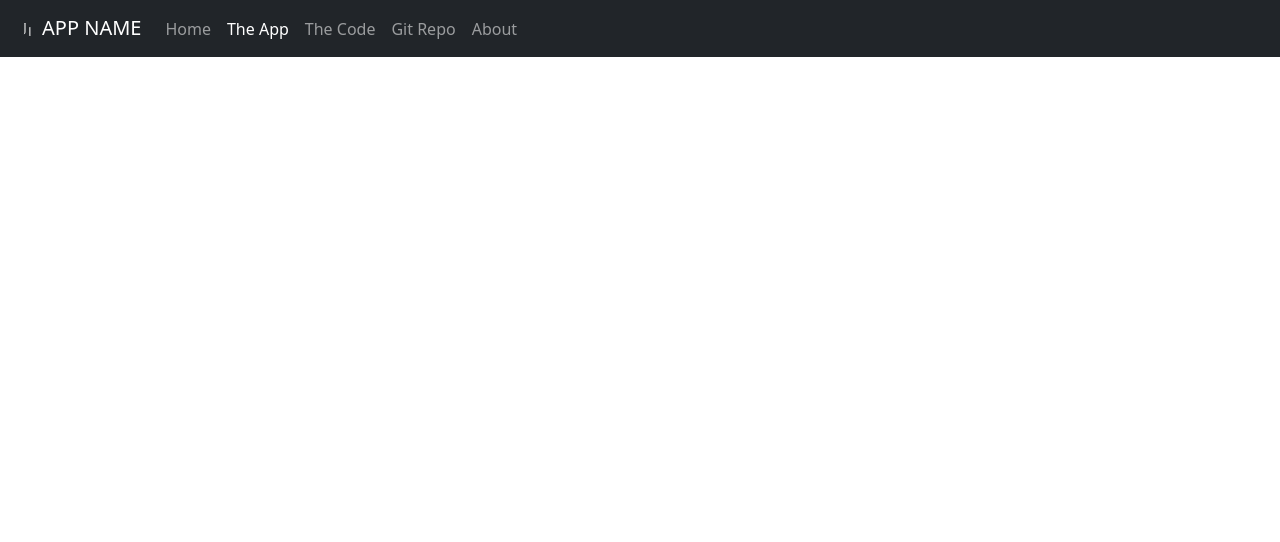
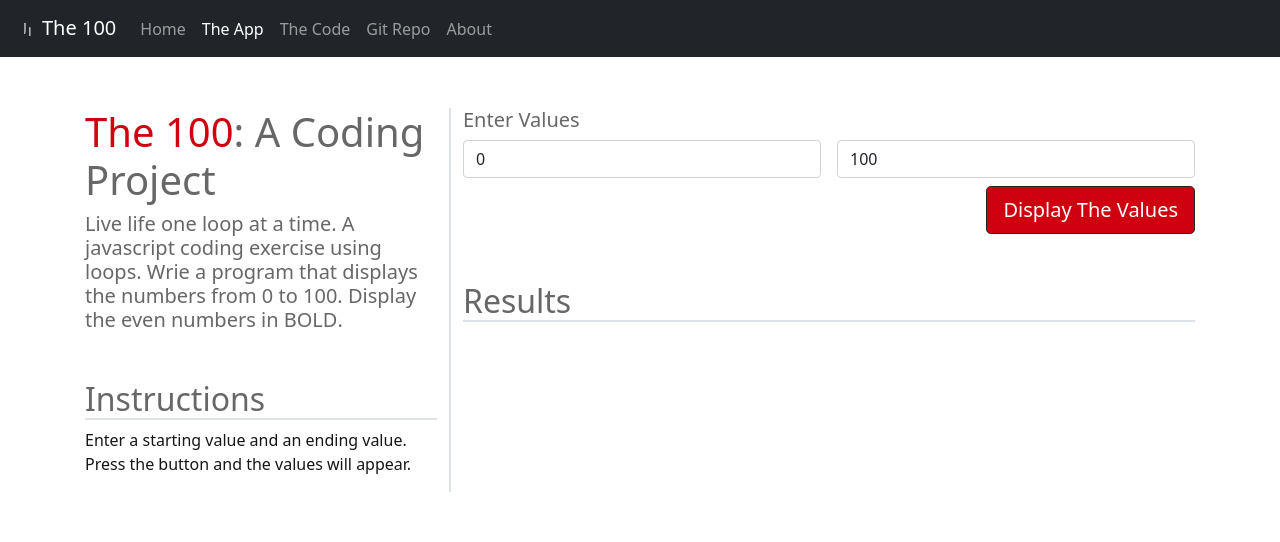
Before and after one commit to jsingram/js-project-the-100, a plain HTML site: page app.html in a window 1280 px wide. Shown: the top 542 px of the page. Drawn offline with nearby package versions, Linux system fonts and the light colour scheme.

Commit message:
Worked out logic flow of js script.
Worked out the basic app using console.log() and added some validation.

```diff
--- a/app.html
+++ b/app.html
@@ -33,7 +33,7 @@
     <!-- === Nav Section -->
     <nav class="navbar navbar-expand-md navbar-dark fixed-top bg-dark">
         <div class="container-fluid">
-            <a class="navbar-brand" href="#"><img src="/img/3.svg" class="d-inline-block align-text-top" alt="Jonathan Ingram Logo" width="30" height="30">APP NAME</a>
+            <a class="navbar-brand" href="#"><img src="/img/3.svg" class="d-inline-block align-text-top" alt="Jonathan Ingram Logo" width="30" height="30">The 100</a>
             <button class="navbar-toggler" type="button" data-bs-toggle="collapse" data-bs-target="#navbarCollapse"
                 aria-controls="navbarCollapse" aria-expanded="false" aria-label="Toggle navigation">
                 <span class="navbar-toggler-icon"></span>
@@ -62,9 +62,38 @@
 
     <!-- === Main Section -->
     <main class="flex-shrink-0">
-        <div class="container">
-            <div class="row">
-
+        <div class="container mt-5">
+            <div class="row row-cols-1 row-cols-lg-2">
+                <div class="col col-lg-4 border-end border-2">
+                    <h1><span class="alt-title-color">The 100</span>: A Coding Project</h1>
+                    <h4 class="lead">Live life one loop at a time. A javascript coding exercise using loops. Wrie a program that displays the numbers from 0 to 100. Display the even numbers in <strong>BOLD</strong>.</h4>
+                    <h2 class="mt-5 border-bottom border-2">Instructions</h2>
+                    <p>Enter a starting value and an ending value. Press the button and the values will appear.</p>
+                </div>
+                <div class="col col-lg-8">
+                    <div>
+                        <h5>Enter Values</h5>
+                        <form class="row gy-2 gx-3" action="">
+                            <div class="col">
+                                <input type="number" aria-label="Starting Value" id="startValue" class="form-control" placeholder="Start Value" value="0">
+                            </div>
+                            <div class="col">
+                                <input type="number" aria-label="Ending Value" id="endValue" class="form-control" placeholder="End Value" value="100">
+                            </div>
+                            <div class="col-12 d-flex justify-content-end">
+                                <button id="btnSubmit" type="button" class="btn btn-dark btn-lg" onclick="displayValues()">Display The Values</button>
+                            </div>
+                        </form>
+                        <h2 class="mt-5 border-bottom border-2">Results</h2>
+                        <div class="table-responsive">
+                            <table class="table table-striped table-sm">
+                                <tbody id="results">
+                                    <!-- Results Displayed Here -->
+                                </tbody>
+                            </table>
+                        </div>
+                    </div>
+                </div>
             </div>
         </div>
     </main>
--- a/css/site.css
+++ b/css/site.css
@@ -31,6 +31,10 @@ footer .social>a:hover {
 
 h1,h2,h3,h4,h5,h6 {
     color: var(--primary-color);
+}
+
+.alt-title-color {
+    color: var(--secondary-color);
 }
 
 main>.container {
@@ -72,3 +76,7 @@ pre[class*="language-"] {
     word-wrap: break-word;
     font-size: 1.5rem;
 }
+
+.btn {
+    background-color: var(--secondary-color)!important;
+}
--- a/js/site.js
+++ b/js/site.js
@@ -1,4 +1,32 @@
 // Call Hellow World
-function HelloWorld() {
-    alert("Hellow World!");
+let startingNumber, endingNumber;
+
+function displayValues() {
+    startingNumber = document.getElementById("startValue").value;
+    endingNumber = document.getElementById("endValue").value;
+
+    if(startingNumber != "" && endingNumber != "") {
+        console.log("Starting Value: " + startingNumber);
+        console.log("Ending Value: " + endingNumber);
+
+        if (startingNumber > endingNumber) {
+            alert("Error: Starting number must be less than ending number!");
+        } else {
+            for (let i = startingNumber; i <= endingNumber; i++) {
+                if(i % 2 == 0) {
+                    if(i == 0){
+                        console.log(i);
+                    }else {
+                        console.log(i + " is even!");
+                    }
+
+                } else {
+                    console.log(i);
+                }
+              }
+        }
+
+    } else {
+        alert("Error: Make sure both values are not empty!")
+    }
 }
```
Also changed, not shown: code.html (+1 -1 lines), index.html (+1 -1 lines).
